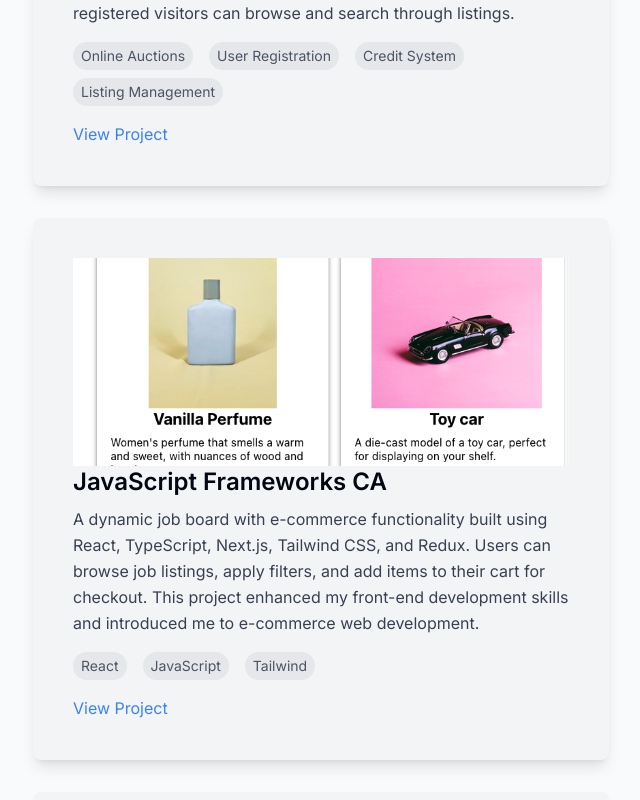
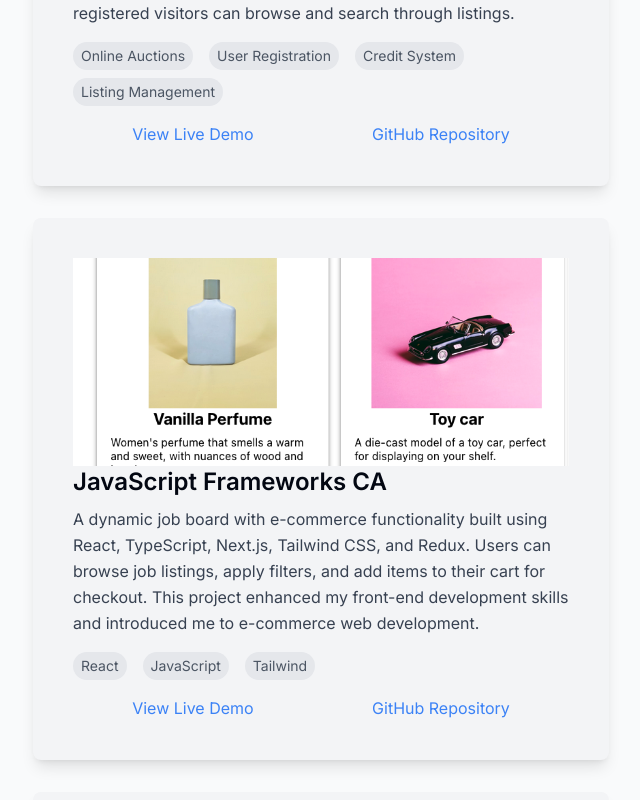
Before and after one commit to Ousman37/Personal-portfolio, a Next.js app: page / in a window 1280 px wide. Shown: the part 2060-2860 px from the top of the page, without its empty margins (319-959 px from the left). Built offline with nearby package versions, Linux system fonts and the light colour scheme.

Commit message:
Updated Project component to display 'View Live Demo' and 'GitHub Repository' links in a row

```diff
--- a/components/project.tsx
+++ b/components/project.tsx
@@ -6,7 +6,8 @@
 type ProjectProps = {
   title: string;
   description: string;
-  link: string;
+  liveDemoLink: string;
+  githubLink: string;
   imageUrl: string;
   tags: string[];
 };
@@ -14,7 +15,8 @@
 const Project: React.FC<ProjectProps> = ({
   title,
   description,
-  link,
+  liveDemoLink,
+  githubLink,
   imageUrl,
   tags,
 }: ProjectProps) => {
@@ -59,14 +61,24 @@
               </li>
             ))}
           </ul>
+          <div className="mt-4 flex flex-row">
             <a
-            href={link}
+              href={liveDemoLink}
               target="_blank"
               rel="noopener noreferrer"
-            className="block mt-4 text-blue-500 hover:underline portfolio-card__link"
+              className="flex-grow text-center text-blue-500 hover:underline portfolio-card__link"
             >
-            View Project
+              View Live Demo
             </a>
+            <a
+              href={githubLink}
+              target="_blank"
+              rel="noopener noreferrer"
+              className="flex-grow text-center text-blue-500 hover:underline portfolio-card__link"
+            >
+              GitHub Repository
+            </a>
+          </div>
         </div>
       </section>
     </motion.div>
```
Lines whose indentation alone changed are shown as unchanged.
